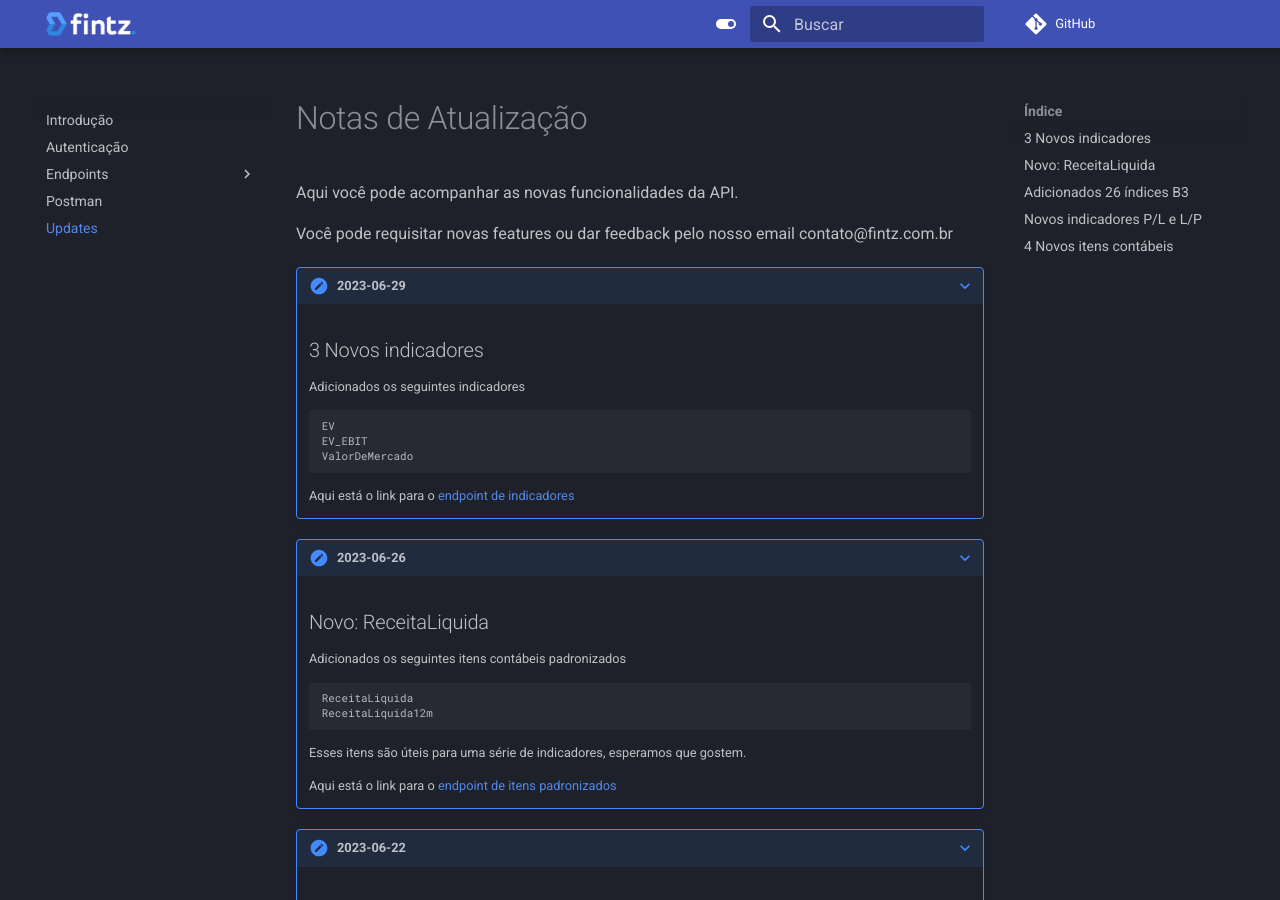
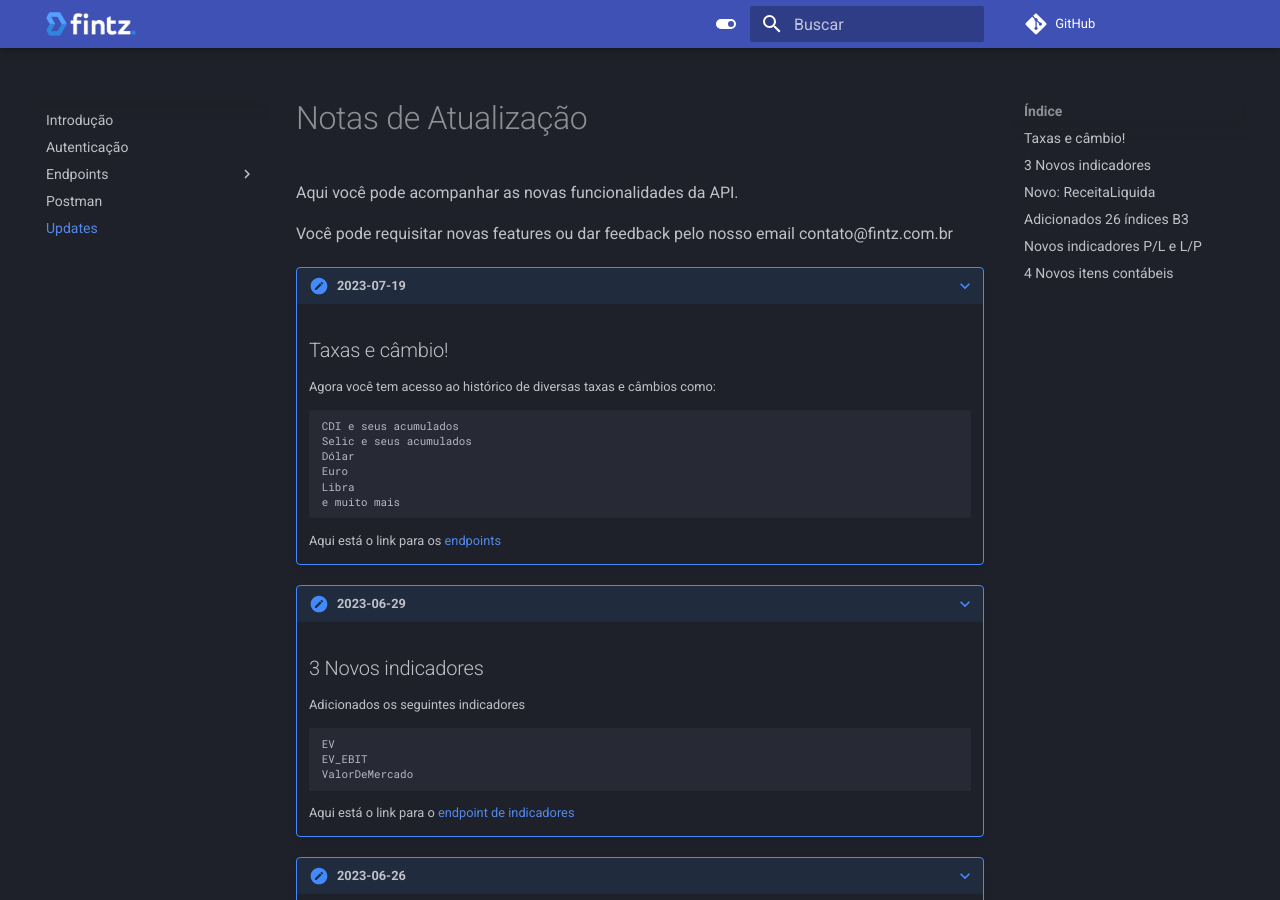
Before and after one commit to thefintz/docs, an MkDocs documentation site: the page built from docs/updates.md, in a window 1280 px wide and 900 px high. Built offline with MkDocs 1.6.1 and Material for MkDocs 9.7.7, drawn with Linux system fonts in a browser that asks for light colours; comment, search, counter and statistics services are not loaded.

Commit message:
add patch notes

````diff
--- a/docs/updates.md
+++ b/docs/updates.md
@@ -1,12 +1,29 @@
 [indicadores]: ../endpoints/bolsa/#indicadores
 [itenscontabeis]: ../endpoints/bolsa/#itens-contabeis-padronizados
 [indices]: ../endpoints/indices
+[taxas]: ../endpoints/indices/#taxas
 
 # Notas de Atualização
 
 Aqui você pode acompanhar as novas funcionalidades da API.
 
 Você pode requisitar novas features ou dar feedback pelo nosso email contato@fintz.com.br
+
+???+ note "2023-07-19"
+    ## Taxas e câmbio!
+
+    Agora você tem acesso ao histórico de diversas taxas e câmbios como:
+
+    ```
+    CDI e seus acumulados
+    Selic e seus acumulados
+    Dólar
+    Euro
+    Libra
+    e muito mais
+    ```
+
+    Aqui está o link para os [endpoints][taxas]
 
 ???+ note "2023-06-29"
     ## 3 Novos indicadores
````
